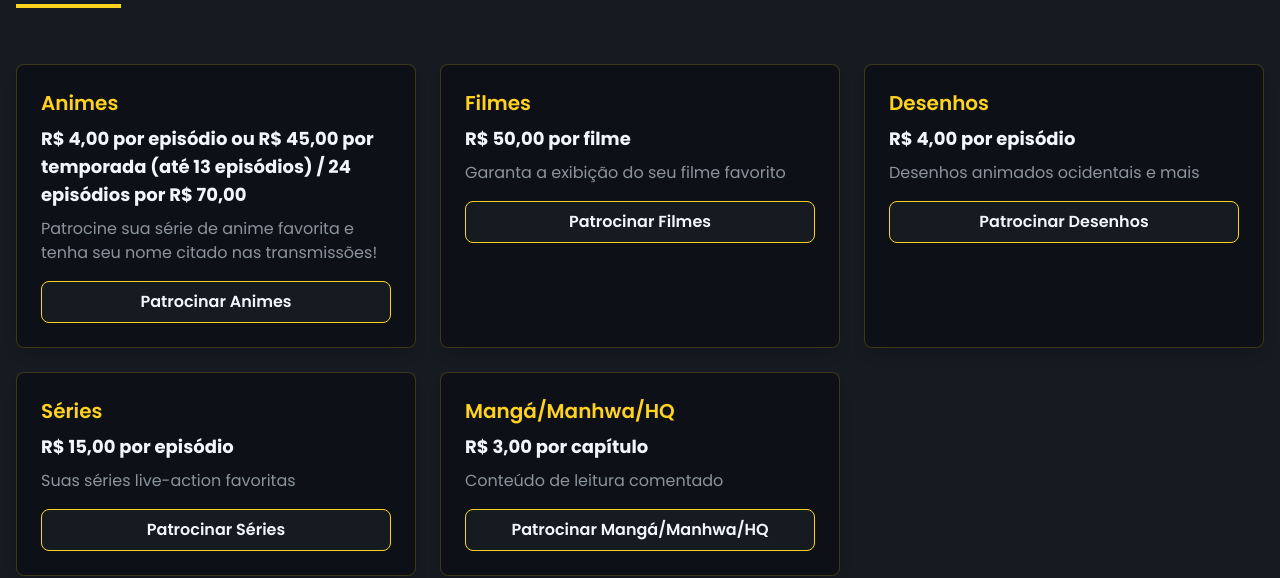
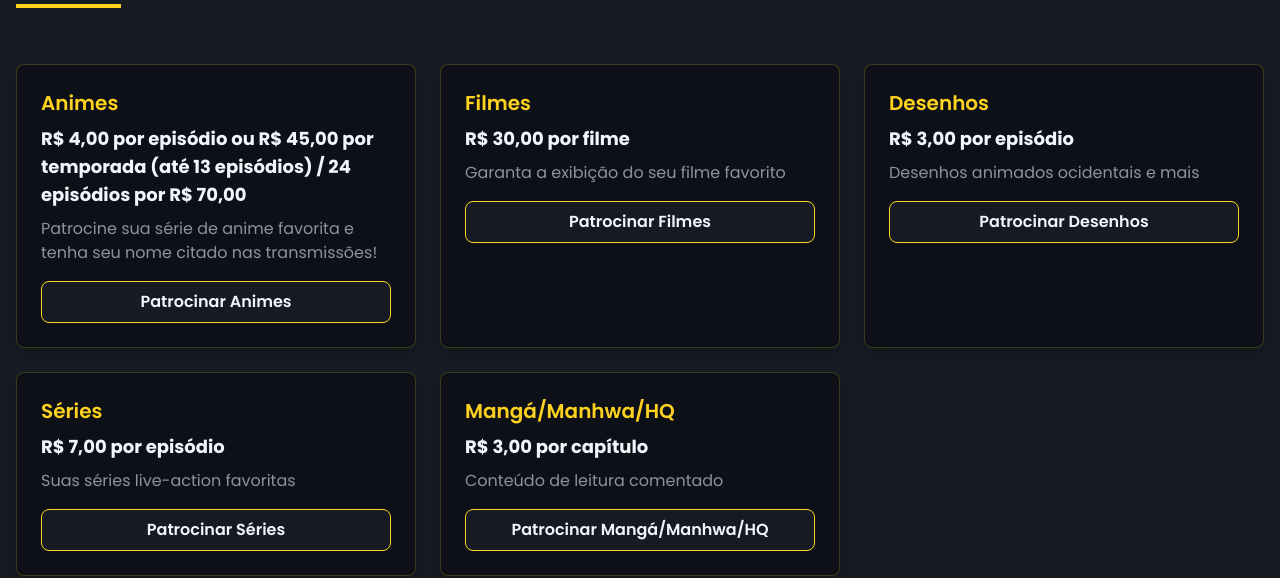
Before and after one commit to charaodaniel/react-anime-pro, a React (Vite) app: page / in a window 1280 px wide. Shown: the part 920-1498 px from the top of the page. Built offline with nearby package versions, Linux system fonts and the light colour scheme.

Commit message:
ajuste de preço

```diff
--- a/src/components/SponsorSection.tsx
+++ b/src/components/SponsorSection.tsx
@@ -10,19 +10,19 @@ const SponsorSection: React.FC = () => {
     },
     {
       type: 'Filmes',
-      price: 'R$ 50,00 por filme',
+      price: 'R$ 30,00 por filme',
       description: 'Garanta a exibição do seu filme favorito',
       link: 'https://livepix.gg/reactanimepro',
     },
     {
       type: 'Desenhos',
-      price: 'R$ 4,00 por episódio',
+      price: 'R$ 3,00 por episódio',
       description: 'Desenhos animados ocidentais e mais',
       link: 'https://livepix.gg/reactanimepro',
     },
     {
       type: 'Séries',
-      price: 'R$ 15,00 por episódio',
+      price: 'R$ 7,00 por episódio',
       description: 'Suas séries live-action favoritas',
       link: 'https://livepix.gg/reactanimepro',
     },
```
